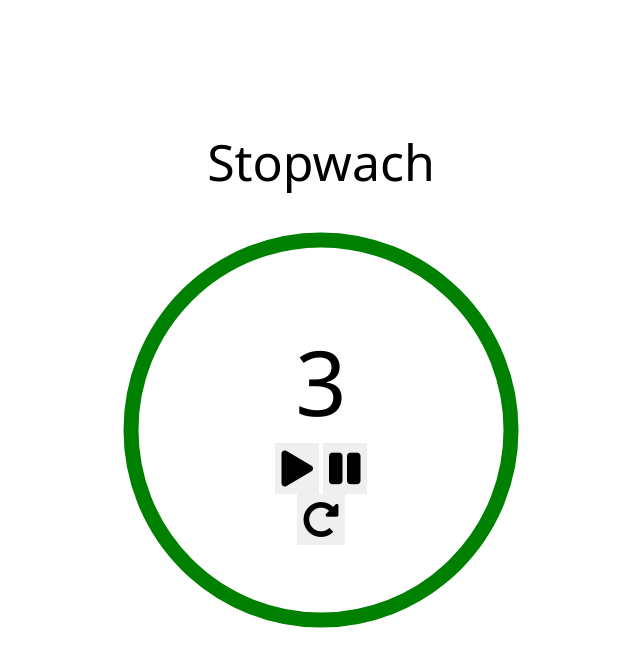
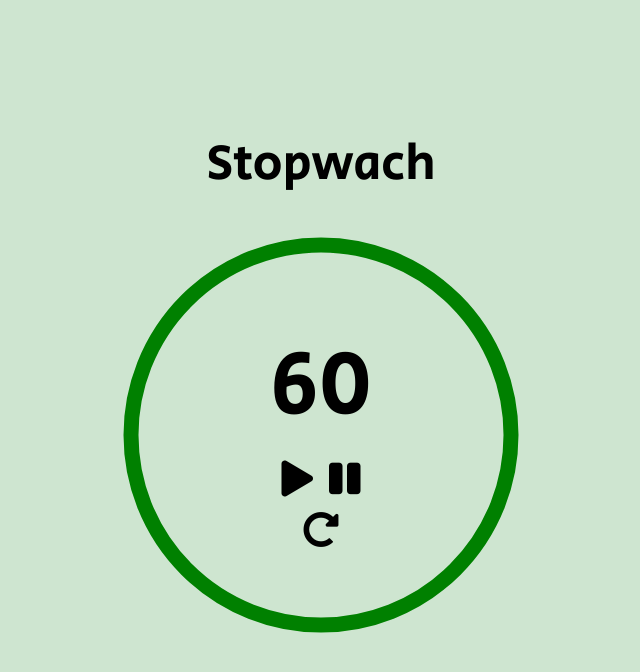
Before and after one commit to dekilaa/stopwatch, a plain HTML site: page index.html in a window 1280 px wide. Shown: the whole page, without its empty margins (319-959 px from the left). Drawn offline with Linux system fonts and the light colour scheme.

Commit message:
Change on: h1 font, background color, starting time to 60 sec and little ajust in css file

```diff
--- a/index.html
+++ b/index.html
@@ -2,16 +2,22 @@
 <html>
   <head>
     <link rel="stylesheet" href="style.css" />
+    <!-- Link for or button icons -->
     <link
       rel="stylesheet"
       href="https://cdnjs.cloudflare.com/ajax/libs/font-awesome/5.11.2/css/all.min.css"
     />
+    <!-- Next 3 links for google fonts-->
+    <link rel="preconnect" href="https://fonts.googleapis.com">
+    <link rel="preconnect" href="https://fonts.gstatic.com" crossorigin>
+    <link href="https://fonts.googleapis.com/css2?family=Secular+One&display=swap" rel="stylesheet">
+    <title>Stopwach</title>
   </head>
   <body>
     <h1>Stopwach</h1>
     <div class="timer">
       <div class="controls">
-        <input id="duration" value="3" />
+        <input id="duration" value="60"/>
         <div>
           <button id="start"><i class="fas fa-play"></i></button>
           <button id="pause"><i class="fas fa-pause"></i></button>
--- a/style.css
+++ b/style.css
@@ -17,10 +17,13 @@ body {
     'Droid Sans', 'Helvetica Neue', Helvetica, Arial, sans-serif;
   text-align: center;
   margin-top: 10%;
+  background-color: #CEE5D0;
 }
 
 h1 {
   font-size: 50px;
+  cursor: default;
+  font-family: 'Secular One', sans-serif;
 }
 
 .timer input {
@@ -35,6 +38,7 @@ h1 {
   border: none;
   font-size: 36px;
   cursor: pointer;
+  background-color: #CEE5D0;
 }
 
 .timer button:focus {
@@ -56,3 +60,8 @@ h1 {
   align-items: center;
   flex-direction: column;
 }
+
+#duration {
+  background-color: #CEE5D0;
+  font-family: 'Secular One', sans-serif;
+}
```
